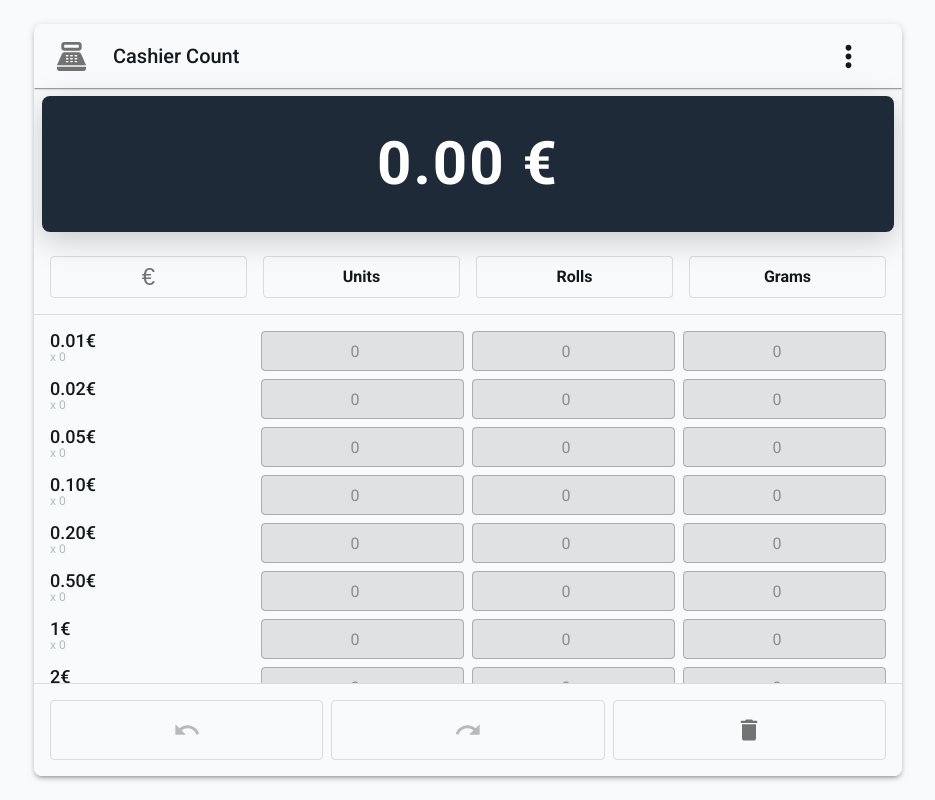
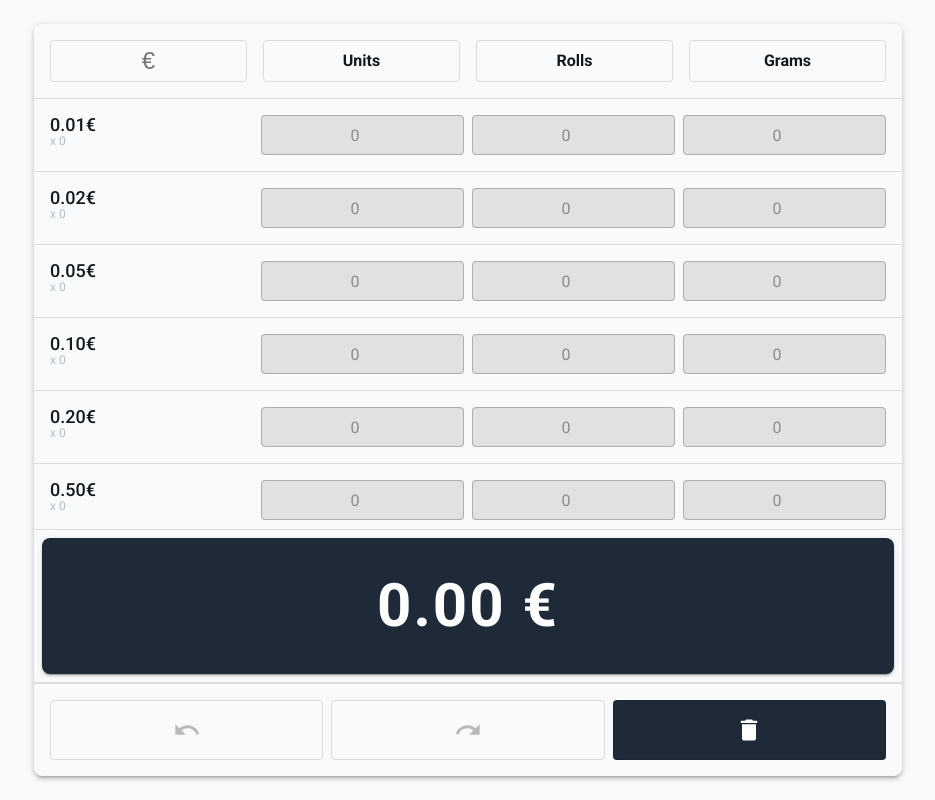
Before and after one commit to lemarJul/money-counter-app, a React (Vite) app: page / in a window 1280 px wide. Shown: the whole page, without its empty margins (172-1107 px from the left). Built offline with nearby package versions, Linux system fonts and the light colour scheme.

Commit message:
style: update UI

```diff
--- a/src/components/Actions.tsx
+++ b/src/components/Actions.tsx
@@ -45,7 +45,7 @@ export const Actions = ({
         justifyContent: "space-between",
         alignItems: "center",
         width: "100%",
-        bgcolor: (theme) => theme.palette.background.paper,
+        // bgcolor: (theme) => theme.palette.background.paper,
       }}
     >
       <Stack
@@ -66,10 +66,10 @@ export const Actions = ({
           aria-label="undo"
           sx={{
             ...buttonStyle,
-            bgcolor: (theme) => theme.palette.primary.main,
+            bgcolor: (theme) => theme.palette.primary.dark,
             color: "white",
             "&:not(:disabled):hover": {
-              bgcolor: (theme) => theme.palette.primary.dark,
+              bgcolor: (theme) => theme.palette.primary.main,
             },
           }}
         >
@@ -82,10 +82,10 @@ export const Actions = ({
           aria-label="redo"
           sx={{
             ...buttonStyle,
-            bgcolor: (theme) => theme.palette.primary.main,
+            bgcolor: (theme) => theme.palette.primary.dark,
             color: "white",
             "&:not(:disabled):hover": {
-              bgcolor: (theme) => theme.palette.primary.dark,
+              bgcolor: (theme) => theme.palette.primary.main,
             },
           }}
         >
@@ -98,6 +98,8 @@ export const Actions = ({
           aria-label="reset"
           sx={{
             ...buttonStyle,
+            bgcolor: (theme) => theme.palette.primary.dark,
+            color: "white",
             "&:hover": {
               bgcolor: (theme) => theme.palette.error.dark,
               color: "white",
--- a/src/components/App.tsx
+++ b/src/components/App.tsx
@@ -43,12 +43,9 @@ function App() {
           borderRadius: 2,
         }}
       >
-        <AppBar></AppBar>
+        {/* <AppBar></AppBar> */}
         {/* <EuroTable data={tillCount}></EuroTable> */}
-        <Total
-          total={tillCountTotalValue}
-          currencyMetaData={Config.currencyMetaData}
-        />
+
         <CurrencyHeader
           currencyMetaData={Config.currencyMetaData}
         ></CurrencyHeader>
@@ -57,6 +54,10 @@ function App() {
           tillCount={tillCount}
           updateTillCount={updateTillCount}
         ></CurrencyTable>
+        <Total
+          total={tillCountTotalValue}
+          currencyMetaData={Config.currencyMetaData}
+        />
         <Actions
           onReset={resetTillCount}
           onUndo={undo}
--- a/src/components/CurrencyHeader.tsx
+++ b/src/components/CurrencyHeader.tsx
@@ -29,7 +29,7 @@ export const CurrencyHeader: React.FC<HeaderProps> = ({ currencyMetaData }) => {
               textAlign: "center",
               borderColor: "divider",
               borderStyle: "solid",
-              borderWidth: 0.1,
+              borderWidth: 1,
               boxSizing: "border-box",
               "&:hover": {
                 bgcolor: (theme) =>
--- a/src/components/CurrencyTable.tsx
+++ b/src/components/CurrencyTable.tsx
@@ -21,11 +21,10 @@ export const CurrencyTable: React.FC<CurrencyTableProps> = ({
 }) => {
   return (
     <Stack
-      spacing={1}
+      // spacing={1}
       sx={{
         overflow: "scroll",
         bgcolor: "background.default",
-        p: { xs: 1, sm: 2 },
       }}
     >
       {tillCount.map((denomination, index) => {
--- a/src/components/Total.tsx
+++ b/src/components/Total.tsx
@@ -1,4 +1,4 @@
-import { Paper, Typography } from "@mui/material";
+import { Paper, Typography, Box } from "@mui/material";
 import type { ICurrencyMetadata } from "../data/Money.types";
 
 interface TotalProps {
@@ -8,26 +8,21 @@ interface TotalProps {
 
 export const Total = ({ total, currencyMetaData }: TotalProps) => {
   return (
+    <Box
+      sx={{
+        p: 1,
+        borderTop: 1,
+        borderBottom: 1,
+        borderColor: "divider",
+      }}
+    >
       <Paper
         elevation={2}
         sx={{
-        m: 1,
-        flexGrow: 1,
-
-        boxSizing: "border-box",
           p: { xs: 2, sm: 4 },
-        display: "flex",
-        justifyContent: "center",
-        alignItems: "center",
           backgroundColor: "primary.dark",
           color: "white",
           borderRadius: 2,
-        boxShadow: "0 8px 32px rgba(0, 0, 0, 0.2)",
-        transition: "all 0.3s ease",
-        "&:hover": {
-          transform: { xs: "none", sm: "scale(1.02)" },
-          boxShadow: "0 12px 48px rgba(0, 0, 0, 0.3)",
-        },
         }}
       >
         <Typography
@@ -37,11 +32,11 @@ export const Total = ({ total, currencyMetaData }: TotalProps) => {
             letterSpacing: 2,
             fontSize: { xs: "2rem", sm: "3rem", md: "3.75rem" },
             textAlign: "center",
-          wordBreak: "break-word",
           }}
         >
           {total.toFixed(2)} {currencyMetaData.symbol}
         </Typography>
       </Paper>
+    </Box>
   );
 };
--- a/src/components/row/DenominationRow.tsx
+++ b/src/components/row/DenominationRow.tsx
@@ -30,6 +30,10 @@ export const DenominationRow = ({
       alignItems="center"
       justifyContent="space-between"
       sx={{
+        p: { xs: 1, sm: 2 },
+        py: 1,
+        borderBottom: 1,
+        borderColor: "divider",
         "&:hover": {
           backgroundColor: (theme) => alpha(theme.palette.primary.main, 0.15),
         },
@@ -42,17 +46,13 @@ export const DenominationRow = ({
         {
           xs: 3,
           content: (
-            <Stack
-              direction="row"
-              spacing={{ xs: 0.5, sm: 1 }}
-              alignItems="center"
-            >
+            <Stack direction="row" alignItems="center">
               <Box>
                 <Typography
                   variant="body1"
                   fontWeight="medium"
                   sx={{
-                    fontSize: { xs: "1rem", sm: "1.125rem" },
+                    fontSize: "1.125rem",
                     lineHeight: 0.75,
                   }}
                 >
@@ -63,7 +63,6 @@ export const DenominationRow = ({
                   color="text.secondary"
                   sx={{
                     display: "block",
-                    fontSize: { xs: "0.7rem", sm: "0.75rem" },
                   }}
                 >
                   x {totalUnits}
```
Lines whose indentation alone changed are shown as unchanged.
